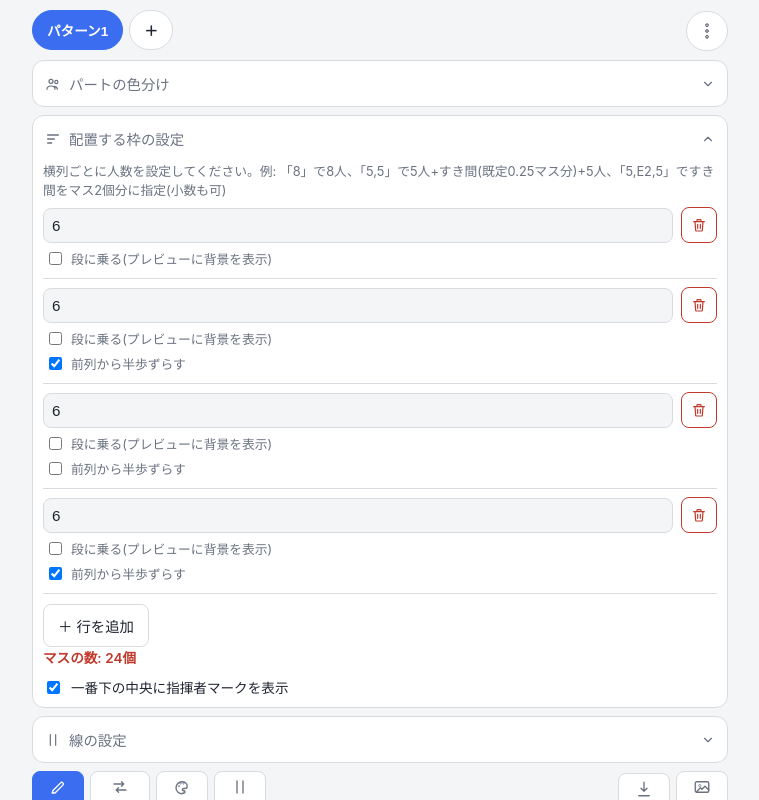
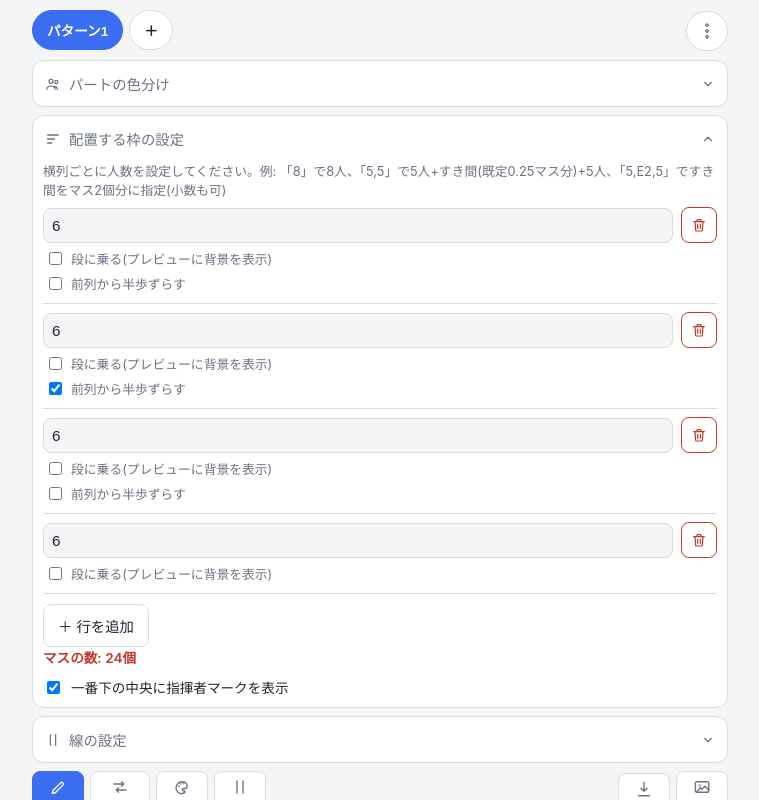
Before and after one commit to Kuro-Masa/order-maker, a React (Vite) app: page / in a window 1280 px wide. Both pictures are taken after a click on the heading "配置する枠の設定". Shown: the top 800 px of the page, without its empty margins (260-1019 px from the left). Built offline with nearby package versions, Linux system fonts and the light colour scheme.

Commit message:
Fix stagger option: hide for last (front) row, not row 0
Row 0 is the backmost row; the last row is the frontmost and has no
row in front to stagger relative to. Hide the stagger checkbox for
the last row and guard toggling it in the store.

Co-Authored-By: Claude Sonnet 5 <noreply@anthropic.com>

```diff
--- a/src/features/settings/RowLayoutSettings.tsx
+++ b/src/features/settings/RowLayoutSettings.tsx
@@ -8,6 +8,7 @@ import { Accordion } from "./Accordion";
 function RowEditorItem({
   row,
   r,
+  isLast,
   onSpecChange,
   onRemove,
   onRiserToggle,
@@ -15,6 +16,7 @@ function RowEditorItem({
 }: {
   row: RowData;
   r: number;
+  isLast: boolean;
   onSpecChange: (spec: string) => void;
   onRemove: () => void;
   onRiserToggle: (checked: boolean) => void;
@@ -60,7 +62,7 @@ function RowEditorItem({
         <input type="checkbox" checked={rowOnRiser(row)} onChange={(e) => onRiserToggle(e.target.checked)} />
         段に乗る(プレビューに背景を表示)
       </label>
-      {r > 0 && (
+      {!isLast && (
         <label className="riserToggle">
           <input type="checkbox" checked={rowIsOffset(row, r)} onChange={(e) => onStaggerToggle(e.target.checked)} />
           前列から半歩ずらす
@@ -86,6 +88,7 @@ export function RowLayoutSettings() {
               key={r}
               row={row}
               r={r}
+              isLast={r === activePattern.rows.length - 1}
               onSpecChange={(spec) => updateRowSpec(r, spec)}
               onRemove={() => removeRow(r)}
               onRiserToggle={(checked) => toggleRowOnRiser(r, checked)}
--- a/src/state/patternHelpers.ts
+++ b/src/state/patternHelpers.ts
@@ -20,7 +20,6 @@ export function segmentsTotal(segments: number[]): number {
 }
 
 export function rowIsOffset(row: RowData, fallbackIndex: number): boolean {
-  if (fallbackIndex === 0) return false;
   return row.stagger ?? (fallbackIndex % 2 === 1);
 }
 
--- a/src/state/useAppStore.ts
+++ b/src/state/useAppStore.ts
@@ -182,8 +182,8 @@ export function useAppStore() {
   }
 
   function toggleRowStagger(rowIndex: number, checked: boolean) {
-    if (rowIndex === 0) return;
     updateActivePattern((p) => {
+      if (rowIndex === p.rows.length - 1) return p;
       const rows = p.rows.slice();
       rows[rowIndex] = { ...rows[rowIndex], stagger: checked };
       return { ...p, rows };
```
